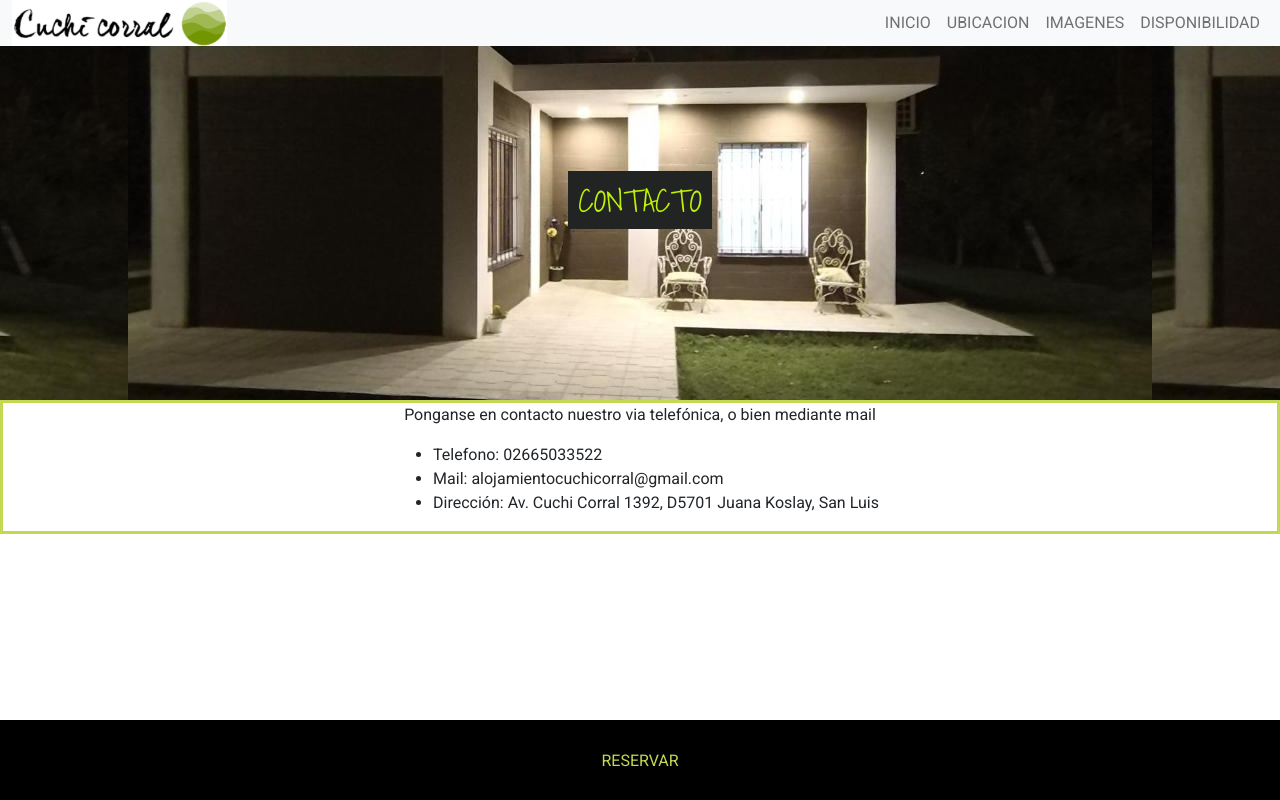
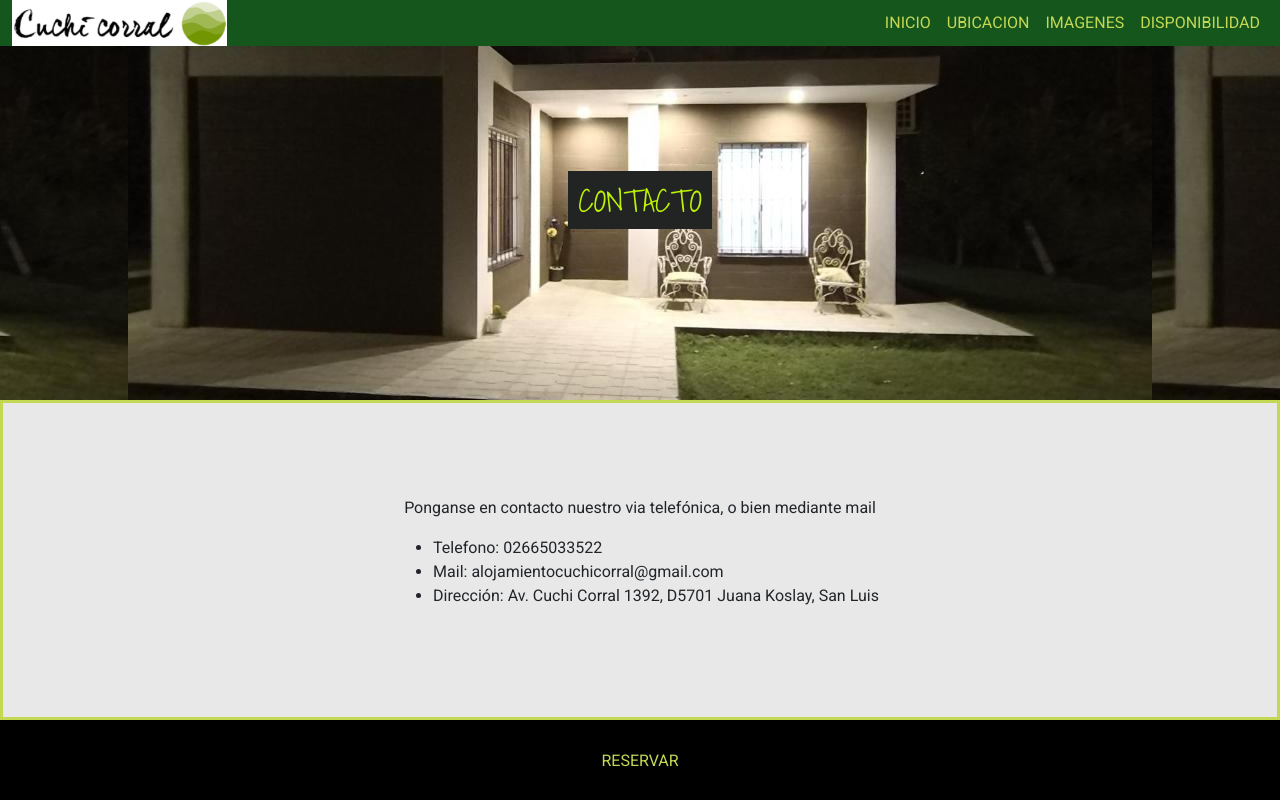
Before and after one commit to PabloSturniolo/alojamiento-cuchi-corral, a plain HTML site: page pages/contacto.html in a window 1280 px wide. Drawn offline with nearby package versions, Linux system fonts and the light colour scheme; a web font is replaced by a local one.

Commit message:
correcion del css

```diff
--- a/css/main.css
+++ b/css/main.css
@@ -393,10 +393,12 @@ template {
   top: 0;
   text-align: center;
   width: 100%;
+  background-color: #15561d !important;
+  padding: 0px;
 }
 
 .nav-link {
-  /* color: #c4d854; */
+  color: #c4d854 !important;
   font-family: 'Roboto', sans-serif;
 }
 
@@ -406,12 +408,11 @@ template {
 
 /* Estilos de todas las paginas */
 /* ============================================= */
-
-.navbar{
-  padding: 0px;
+body {
+  background-color: #e8e8e8;
 }
 
-.navbar-brand{
+.navbar-brand {
   padding: 0px;
 }
 
@@ -460,6 +461,7 @@ template {
   75% {
     transform: scale3d(1.05, .95, 1);
   }
+
   100% {
     transform: scaleX(1);
   }
@@ -497,7 +499,7 @@ html {
 
 main {
   font-family: 'Roboto', sans-serif;
-  min-height: 40%;
+  min-height: 40vh;
 }
 
 .titulo-secundario {
@@ -541,7 +543,8 @@ main {
     align-items: center;
   }
 
-  #portada, .portada {
+  #portada,
+  .portada {
     background-size: auto;
   }
 }
@@ -552,15 +555,17 @@ main {
   font-weight: 400;
   font-size: 1rem;
   border: solid 3px #c4d854;
-  width: auto;
-  height: auto;
+  height: 40vh;
+  display: flex;
+  flex-direction: column;
+  justify-content: center;
+  align-items: center;
 }
 
 @media screen and (min-width: 768px) {
   .contacto-contenedor {
-    display: flex;
-    flex-direction: column;
     align-items: center;
+    justify-content: center;
   }
 
 }
@@ -609,7 +614,7 @@ main {
   /* text-align: center; */
   border: solid 3px #c4d854;
   display: flex;
-  height: 35vh;
+  height: 40vh;
   flex-direction: column;
   justify-content: space-between;
   align-items: center;
```
